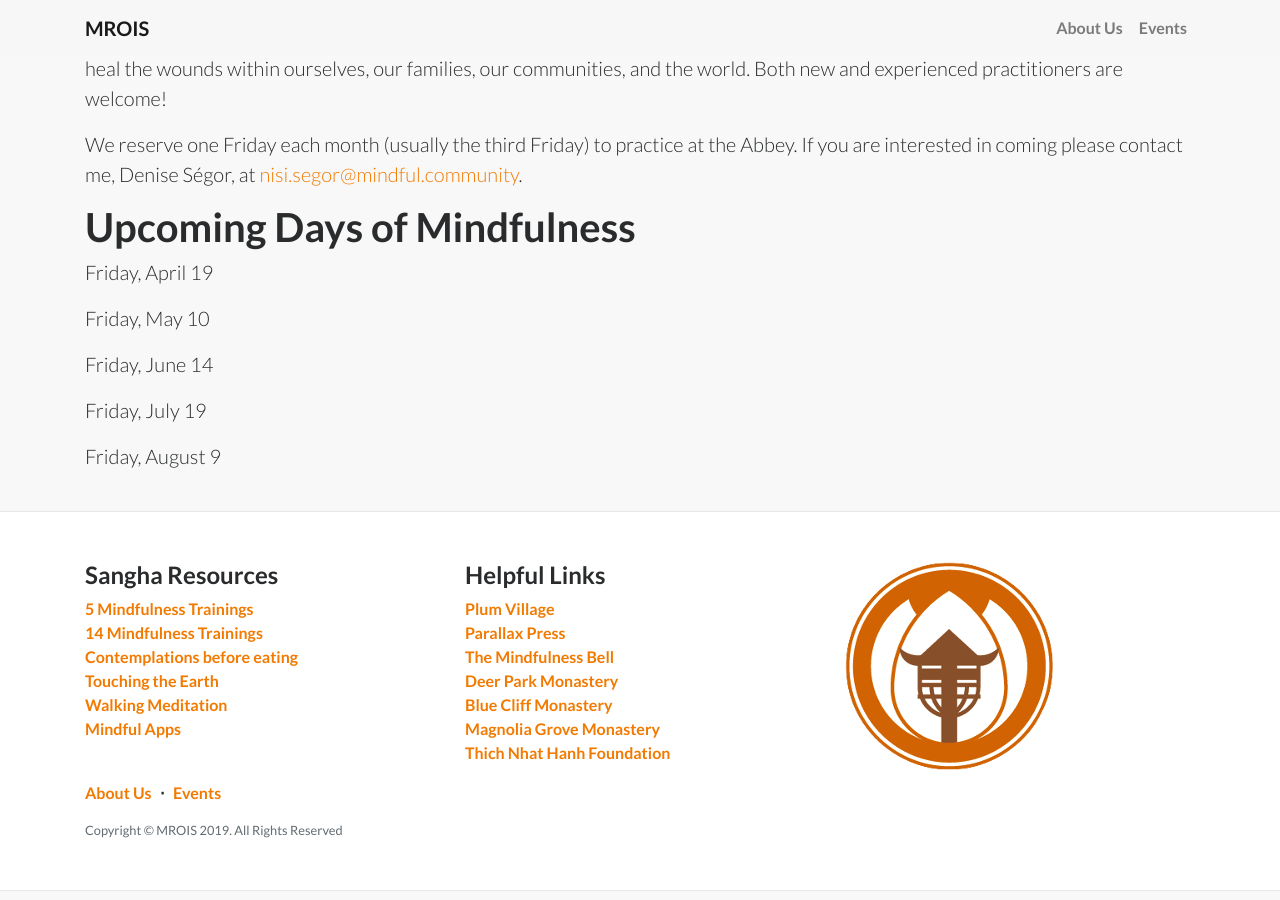
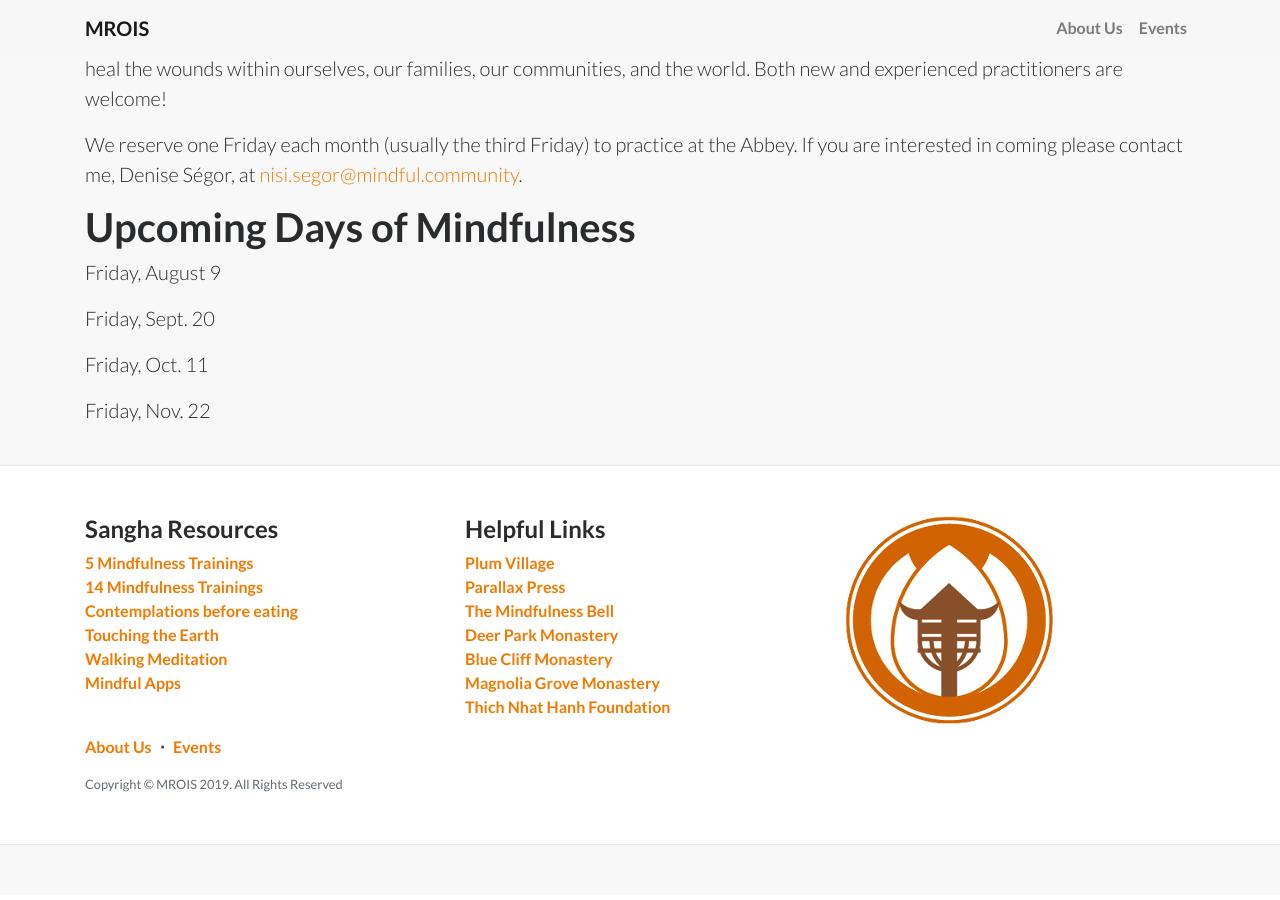
Before and after one commit to MROIS/events.mindful.community, a Jekyll site: the page built from _posts/2017-06-17-day-mindfulness-trappist-abbey.md, in a window 1280 px wide and 900 px high, scrolled down 1449 px. Built offline with Jekyll 4.4.1, drawn with Linux system fonts in a browser that asks for light colours.

Commit message:
Update 2017-06-17-day-mindfulness-trappist-abbey.md

```diff
--- a/_posts/2017-06-17-day-mindfulness-trappist-abbey.md
+++ b/_posts/2017-06-17-day-mindfulness-trappist-abbey.md
@@ -21,12 +21,10 @@ We reserve one Friday each month (usually the third Friday) to practice at the A
 
 # Upcoming Days of Mindfulness
 
-Friday, April 19
+Friday, August 9
 
-Friday, May 10
+Friday, Sept. 20
 
-Friday, June 14
+Friday, Oct. 11
 
-Friday, July 19
-
-Friday, August 9
+Friday, Nov. 22
```
